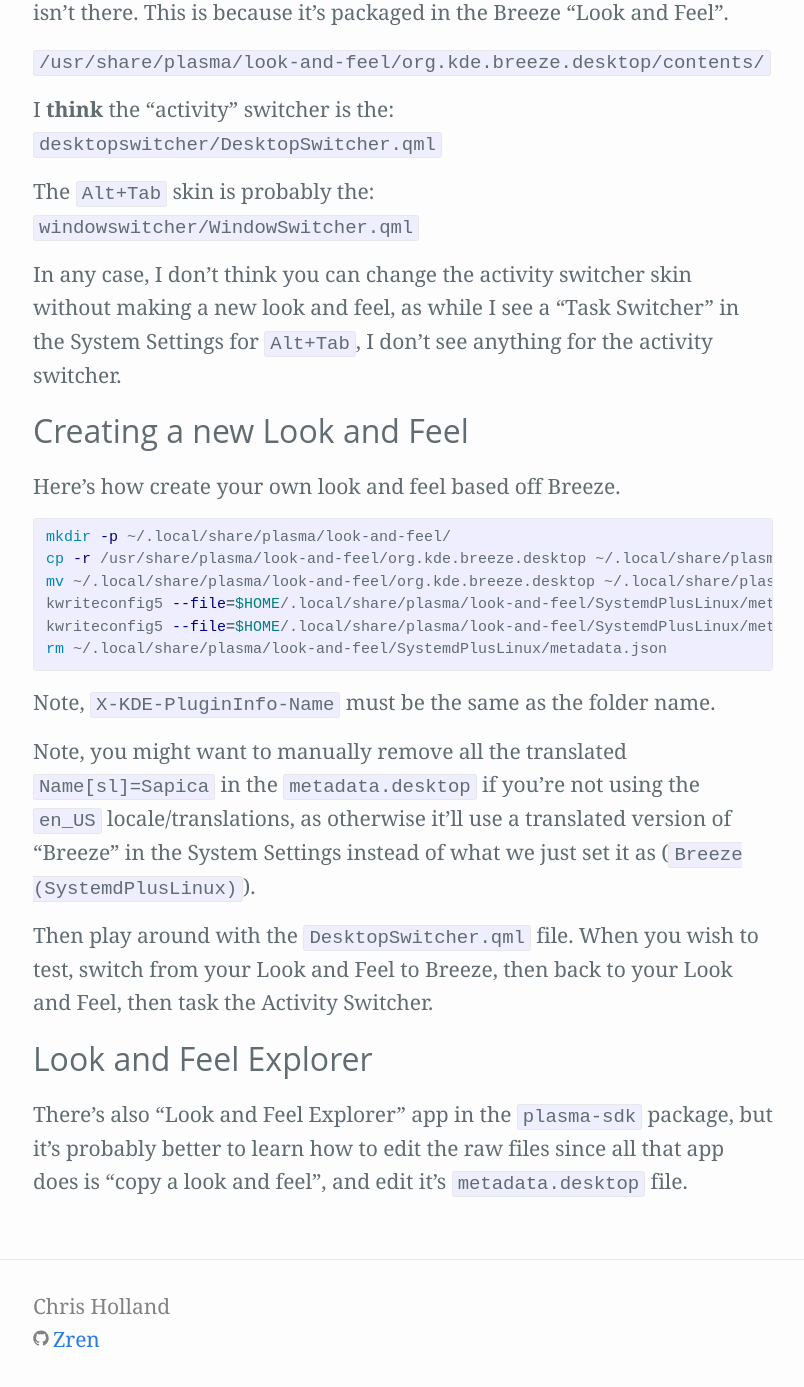
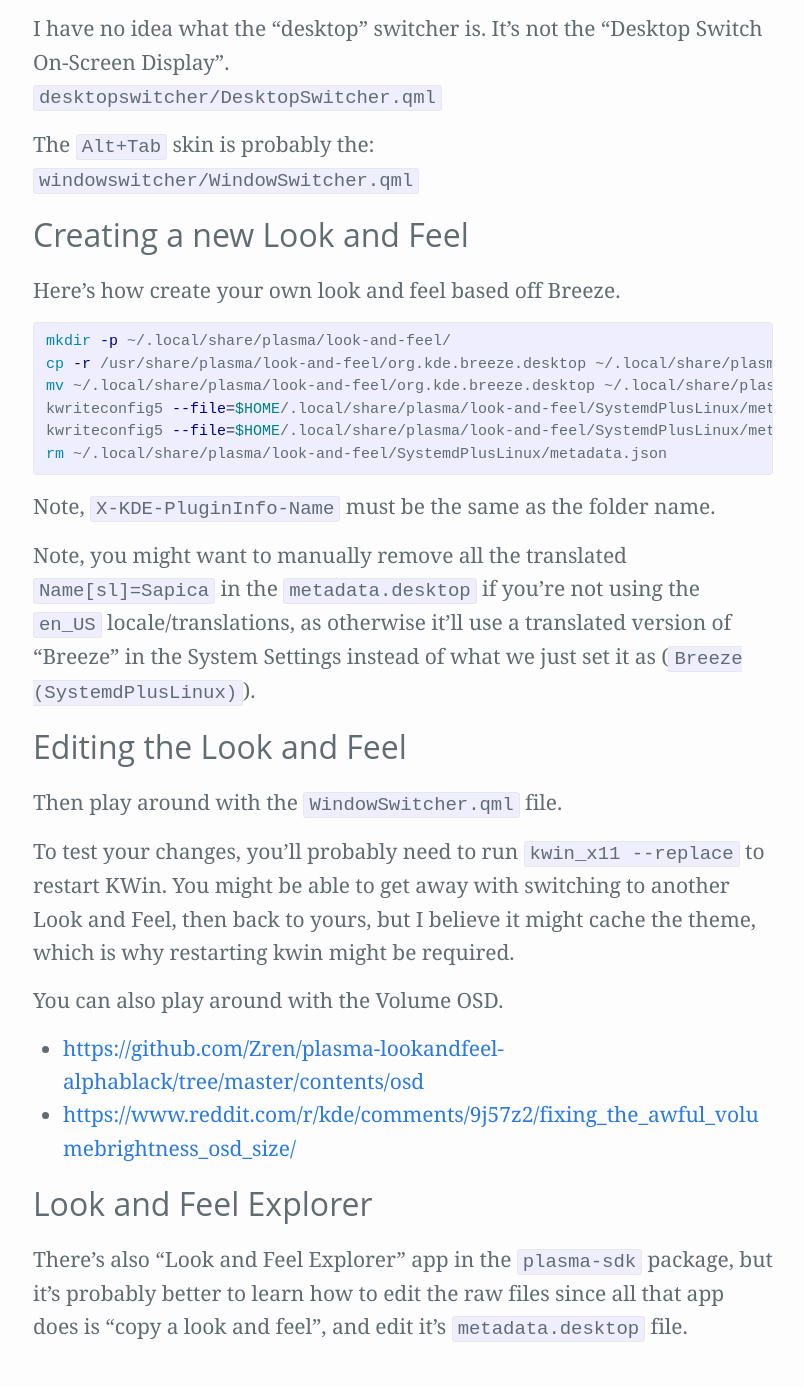
Before and after one commit to Zren/zren.github.io, a Jekyll site: the page built from _posts/2018-10-29-creating-a-new-plasma-look-and-feel.markdown, in a window 1280 px wide and 1400 px high, scrolled down 1282 px. Shown: the top 1387 px of the window, without its empty margins (237-1041 px from the left). Built offline with Jekyll 4.4.1, drawn with Linux system fonts in a browser that asks for light colours; some of the changed text lies outside the part shown.

Commit message:
Update the article since that's not the activity switcher.

```diff
--- a/_posts/2018-10-29-creating-a-new-plasma-look-and-feel.markdown
+++ b/_posts/2018-10-29-creating-a-new-plasma-look-and-feel.markdown
@@ -3,23 +3,19 @@
 layout: post
 ---
 
-A user on reddit (/u/systemd-plus-Linux) recently asked how to modify the Activity Switcher theme. Unfortunately it seems to be tied to the Look and Feel as of Plasma 5.14.
-
-<https://www.reddit.com/r/kde/comments/9sa51b/any_way_to_move_the_activity_manager_to_the_right/>
+A user on reddit recently asked how to modify the Breeze `Alt+Tab` theme. Unfortunately it seems to be tied to the Look and Feel as of Plasma 5.14.
 
 ## Introduction to KWin TabBox skins
 
-The tabbox skins for the `Alt+Tab` and the activity switcher are similar. The `Alt+Tab` skins are located at `/usr/share/kwin/tabbox/` for the preinstalled skins, and `~/.local/share/kwin/tabbox/` for the downloaded skins. However, you'll notice that the "Breeze" tabbox skin isn't there. This is because it's packaged in the Breeze "Look and Feel".
+The tabbox skins for the `Alt+Tab` are located at `/usr/share/kwin/tabbox/` for the preinstalled skins, and `~/.local/share/kwin/tabbox/` for the downloaded skins. However, you'll notice that the "Breeze" tabbox skin isn't there. This is because it's packaged in the Breeze "Look and Feel".
 
 `/usr/share/plasma/look-and-feel/org.kde.breeze.desktop/contents/`
 
-I **think** the "activity" switcher is the:
+I have no idea what the "desktop" switcher is. It's not the "Desktop Switch On-Screen Display".
 `desktopswitcher/DesktopSwitcher.qml`
 
 The `Alt+Tab` skin is probably the:
 `windowswitcher/WindowSwitcher.qml`
-
-In any case, I don't think you can change the activity switcher skin without making a new look and feel, as while I see a "Task Switcher" in the System Settings for `Alt+Tab`, I don't see anything for the activity switcher.
 
 
 ## Creating a new Look and Feel
@@ -39,7 +35,16 @@
 
 Note, you might want to manually remove all the translated `Name[sl]=Sapica` in the `metadata.desktop` if you're not using the `en_US` locale/translations, as otherwise it'll use a translated version of "Breeze" in the System Settings instead of what we just set it as (`Breeze (SystemdPlusLinux)`).
 
-Then play around with the `DesktopSwitcher.qml` file. When you wish to test, switch from your Look and Feel to Breeze, then back to your Look and Feel, then task the Activity Switcher.
+## Editing the Look and Feel
+
+Then play around with the `WindowSwitcher.qml` file.
+
+To test your changes, you'll probably need to run `kwin_x11 --replace` to restart KWin. You might be able to get away with switching to another Look and Feel, then back to yours, but I believe it might cache the theme, which is why restarting kwin might be required.
+
+You can also play around with the Volume OSD.
+
+* <https://github.com/Zren/plasma-lookandfeel-alphablack/tree/master/contents/osd>
+* <https://www.reddit.com/r/kde/comments/9j57z2/fixing_the_awful_volumebrightness_osd_size/>
 
 
 ## Look and Feel Explorer
```
